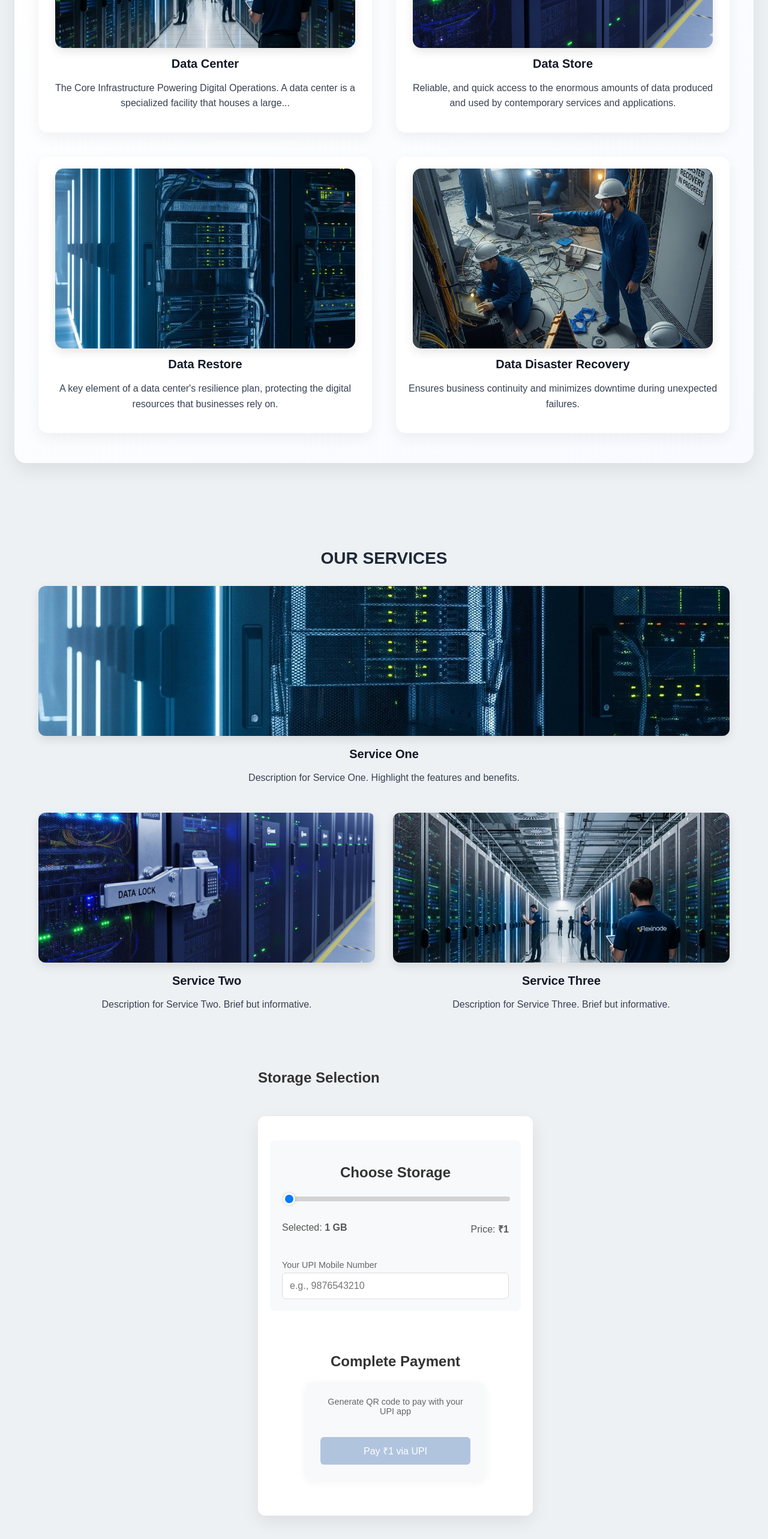
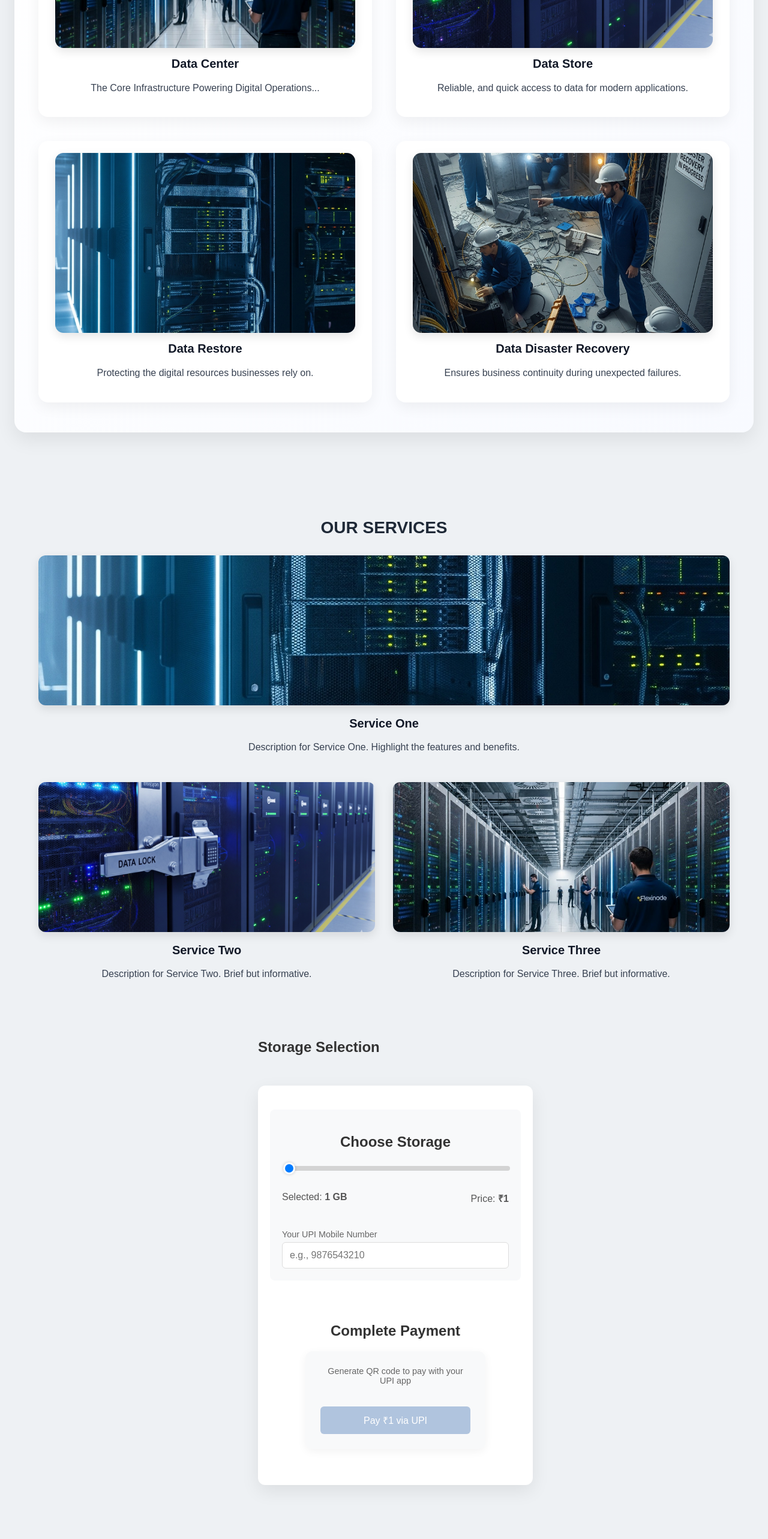
Before and after one commit to Ranjith2709/DataBase_Frontend, a React (Create React App) app: page / in a window 1280 px wide. Shown: the part 980-3546 px from the top of the page at 60% size. After the commit the page ends 3506 px from the top, so only its background shows below. Built offline with nearby package versions, Linux system fonts and the light colour scheme; no server answers; sample sign-in values are in the browser's storage.

Commit message:
our services changes

```diff
--- a/src/Home.js
+++ b/src/Home.js
@@ -1,5 +1,4 @@
-// Home.js
-import React from "react";
+import React, { useRef } from "react";
 import "./Home.css";
 import StorageSlider from "./StorageSlider";
 import mainpic from "./assets/mainpic.jpg";
@@ -8,8 +7,17 @@ import image2 from "./assets/image2.jpg";
 import image3 from "./assets/image3.jpg";
 import image4 from "./assets/image4.jpg";
 
+const Home = () => {
+  // Create a ref for the StorageSlider section
+  const storageRef = useRef(null);
 
-const Home = () => {
+  // Function to scroll to StorageSlider
+  const scrollToStorage = () => {
+    if (storageRef.current) {
+      storageRef.current.scrollIntoView({ behavior: "smooth" });
+    }
+  };
+
   return (
     <div className="home-container">
       {/* Hero Section */}
@@ -32,51 +40,33 @@ const Home = () => {
       <main className="home-content">
         <section className="database-section">
           <div className="database-grid">
-            {/* Card 1 */}
+            {/* Database cards */}
             <div className="database-card">
               <img src={image3} alt="Database Service 1" className="card-img" />
               <div className="card-text">
                 <strong>Data Center</strong>
-                <p>
-                  The Core Infrastructure Powering Digital Operations. A data
-                  center is a specialized facility that houses a large...
-                </p>
+                <p>The Core Infrastructure Powering Digital Operations...</p>
               </div>
             </div>
-
-            {/* Card 2 */}
             <div className="database-card">
               <img src={image2} alt="Database Service 2" className="card-img" />
               <div className="card-text">
                 <strong>Data Store</strong>
-                <p>
-                  Reliable, and quick access to the enormous amounts of data
-                  produced and used by contemporary services and applications.
-                </p>
+                <p>Reliable, and quick access to data for modern applications.</p>
               </div>
             </div>
-
-            {/* Card 3 */}
             <div className="database-card">
               <img src={image1} alt="Database Service 3" className="card-img" />
               <div className="card-text">
                 <strong>Data Restore</strong>
-                <p>
-                  A key element of a data center's resilience plan, protecting
-                  the digital resources that businesses rely on.
-                </p>
+                <p>Protecting the digital resources businesses rely on.</p>
               </div>
             </div>
-
-            {/* Card 4 */}
             <div className="database-card">
               <img src={image4} alt="Database Service 4" className="card-img" />
               <div className="card-text">
                 <strong>Data Disaster Recovery</strong>
-                <p>
-                  Ensures business continuity and minimizes downtime during
-                  unexpected failures.
-                </p>
+                <p>Ensures business continuity during unexpected failures.</p>
               </div>
             </div>
           </div>
@@ -87,7 +77,7 @@ const Home = () => {
 
           <div className="services-grid">
             {/* Full-width horizontal image */}
-    <div className="service-card full-width">
+            <div className="service-card full-width" onClick={scrollToStorage}>
               <img src={image1} alt="Service 1" />
               <div className="service-text">
                 <strong>Service One</strong>
@@ -97,7 +87,7 @@ const Home = () => {
 
             {/* Two half-width images side by side */}
             <div className="half-row">
-      <div className="service-card half-width">
+              <div className="service-card half-width" onClick={scrollToStorage}>
                 <img src={image2} alt="Service 2" />
                 <div className="service-text">
                   <strong>Service Two</strong>
@@ -105,7 +95,7 @@ const Home = () => {
                 </div>
               </div>
 
-      <div className="service-card half-width">
+              <div className="service-card half-width" onClick={scrollToStorage}>
                 <img src={image3} alt="Service 3" />
                 <div className="service-text">
                   <strong>Service Three</strong>
@@ -116,9 +106,8 @@ const Home = () => {
           </div>
         </section>
 
-
-
-        <section>
+        {/* Storage Selection Section */}
+        <section ref={storageRef}>
           <h2>Storage Selection</h2>
           <StorageSlider />
         </section>
```
Lines whose indentation alone changed are shown as unchanged.
